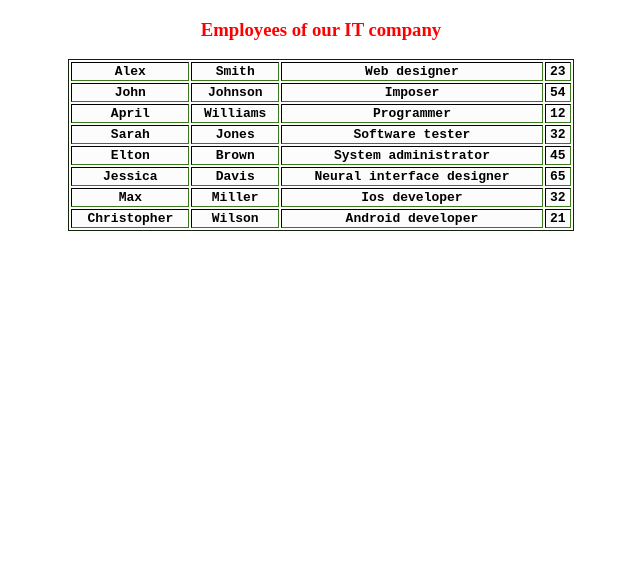
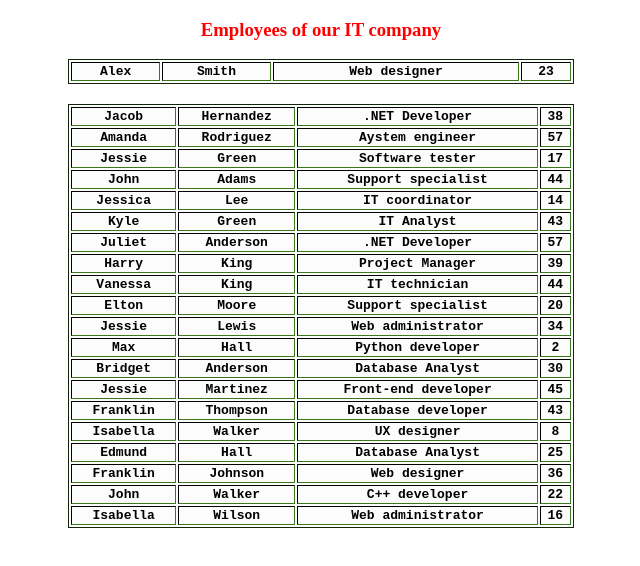
Before and after one commit to eric-bel/dynamic-value, a plain HTML site: page index.html in a window 1280 px wide. Shown: the whole page, without its empty margins (319-959 px from the left). Drawn offline with Linux system fonts and the light colour scheme.

Commit message:
final result

```diff
--- a/index.html
+++ b/index.html
@@ -11,25 +11,12 @@
     <h3>Employees of our IT company</h3>
     <table class="table" border="1">
       <tbody>
-        <!-- <tr>
-          <td>1</td>
-          <td>6</td>
-        </tr>
-        <tr>
-          <td>2</td>
-          <td>7</td>
-        </tr>
-        <tr>
-          <td>3</td>
-          <td>8</td>
-        </tr>
-        <tr>
-          <td>4</td>
-          <td>9</td>
-        </tr> -->
       </tbody>
     </table>
-    <ul class="ul"></ul>
+    <table class="table2" border="1">
+      <tbody class="tbody2">
+      </tbody>
+    </table>
     <script src="script.js"></script>
   </body>
 </html>
--- a/script.js
+++ b/script.js
@@ -44,7 +44,10 @@ let objRandom = {
 //  Итог/Финал: Сгенерировать массив объектов. Свойства объектов должны ииметь рандомные значения.
 
 let arrOfNames = ["Alex", "John", "April", "Sarah", "Elton", "Jessica", "Max"];
-let arrOfAges = [23, 54, 12, 32, 45, 65, 32, 21, 34, 43, 27, 34, 10, 22, 21, 28, 30, 12, 32, 45, 65, 32, 21, 34, 43, 27];
+let arrOfAges = [
+  23, 54, 12, 32, 45, 65, 32, 21, 34, 43, 27, 34, 10, 22, 21, 28, 30, 12, 32,
+  45, 65, 32, 21, 34, 43, 27,
+];
 
 function createArrOfObj(numOfObj) {
   let arrOfObj = [];
@@ -208,11 +211,12 @@ const createArrOfObj2 = (howMany) => {
 
 // console.log(createArrOfObj2(4));
 
-let result = createArrOfObj2(1);
+let result = createArrOfObj2(20);
+console.log(result);
 // console.log(result[0].firstName);
 
 // Вывести итоговые результаты в таблицу на странице
-
+// Первый вариант выведения в таблицу с num в параметрах функции
 function writeInTable(num) {
   const tbody = document.querySelector("tbody");
   for (let i = 0; i < num; i++) {
@@ -232,4 +236,28 @@ function writeInTable(num) {
     td4.innerText = arrOfAges[i];
   }
 }
-console.log(writeInTable(8));
+writeInTable(1);
+
+// Функция принимает массив объектов и выводит свойства объекта в таблицу
+// вывести массив с одним объектом
+function addRowInTable2(arr) {
+  const tbody2 = document.querySelector(".tbody2");
+  for (let i = 0; i < arr.length; i++) {
+    const tRow = document.createElement("tr");
+    tbody2.appendChild(tRow);
+    const tData = document.createElement("td");
+    tRow.appendChild(tData);
+    tData.innerText = result[i].firstName;
+    const tDataLastName = document.createElement("td");
+    tRow.appendChild(tDataLastName);
+    tDataLastName.innerText = result[i].lastName;
+    const tDataPos = document.createElement("td");
+    tRow.appendChild(tDataPos);
+    tDataPos.innerText = result[i].position;
+    const tDataAge = document.createElement("td");
+    tRow.appendChild(tDataAge);
+    tDataAge.innerText = result[i].age;
+    console.log(tbody2);
+  }
+}
+addRowInTable2(result);
--- a/style.css
+++ b/style.css
@@ -19,4 +19,9 @@ td {
   text-align: center;
   font-family: monospace;
   font-weight: bold;
+  margin-bottom: 20px;
 }
+
+.tbody2 {
+    margin-top: 20px;
+}
```
